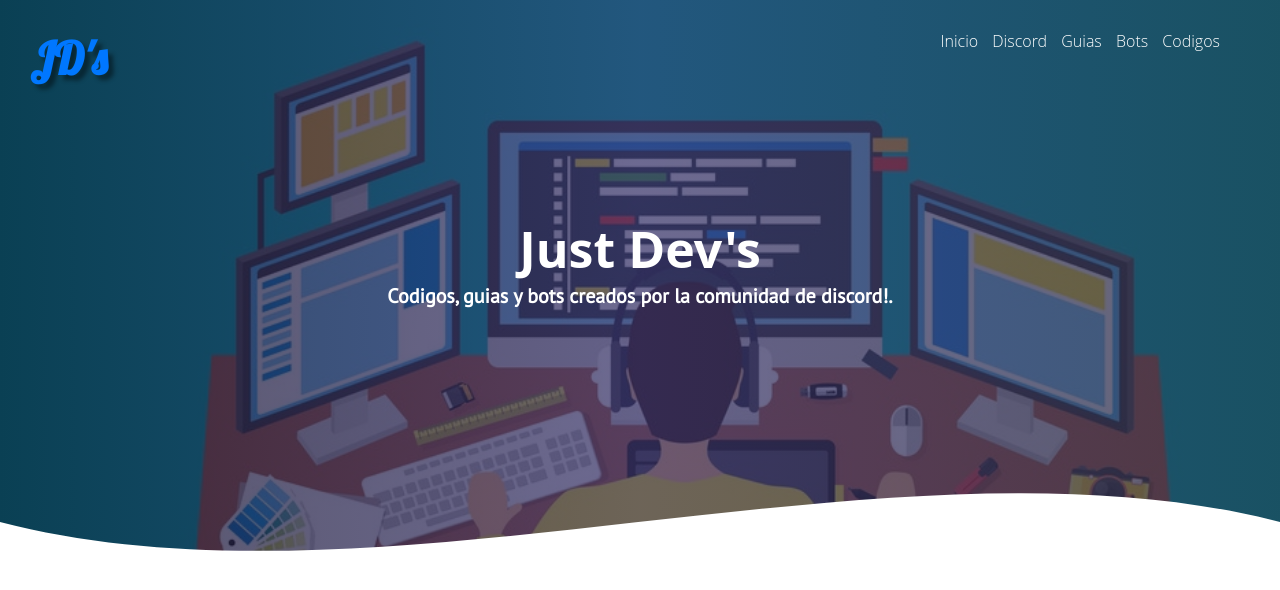
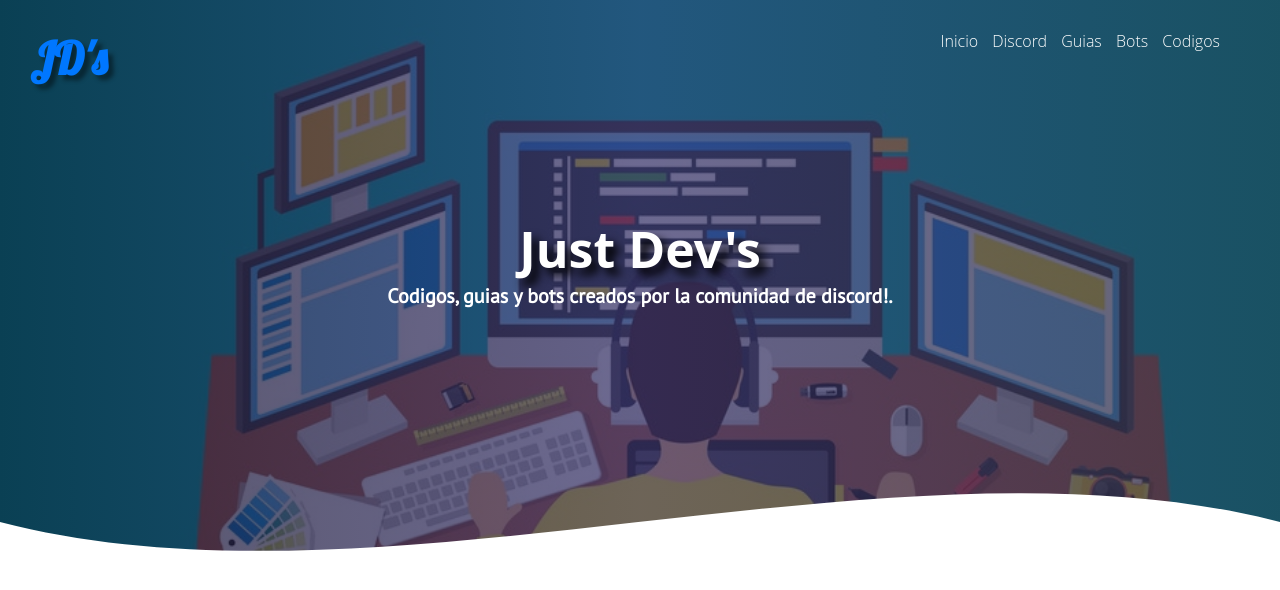
Before and after one commit to bpmoding/justdevs, a plain HTML site: page index.html in a window 1280 px wide. Drawn offline with Linux system fonts and the light colour scheme.

Commit message:
Add files via upload

```diff
--- a/css/styles.css
+++ b/css/styles.css
@@ -68,6 +68,7 @@ header .textos-header{
 
 .textos-header h1{
     font-size: 50px;
+    text-shadow: 7px 7px 10px black;
     color: #fff;
 
 }
```
